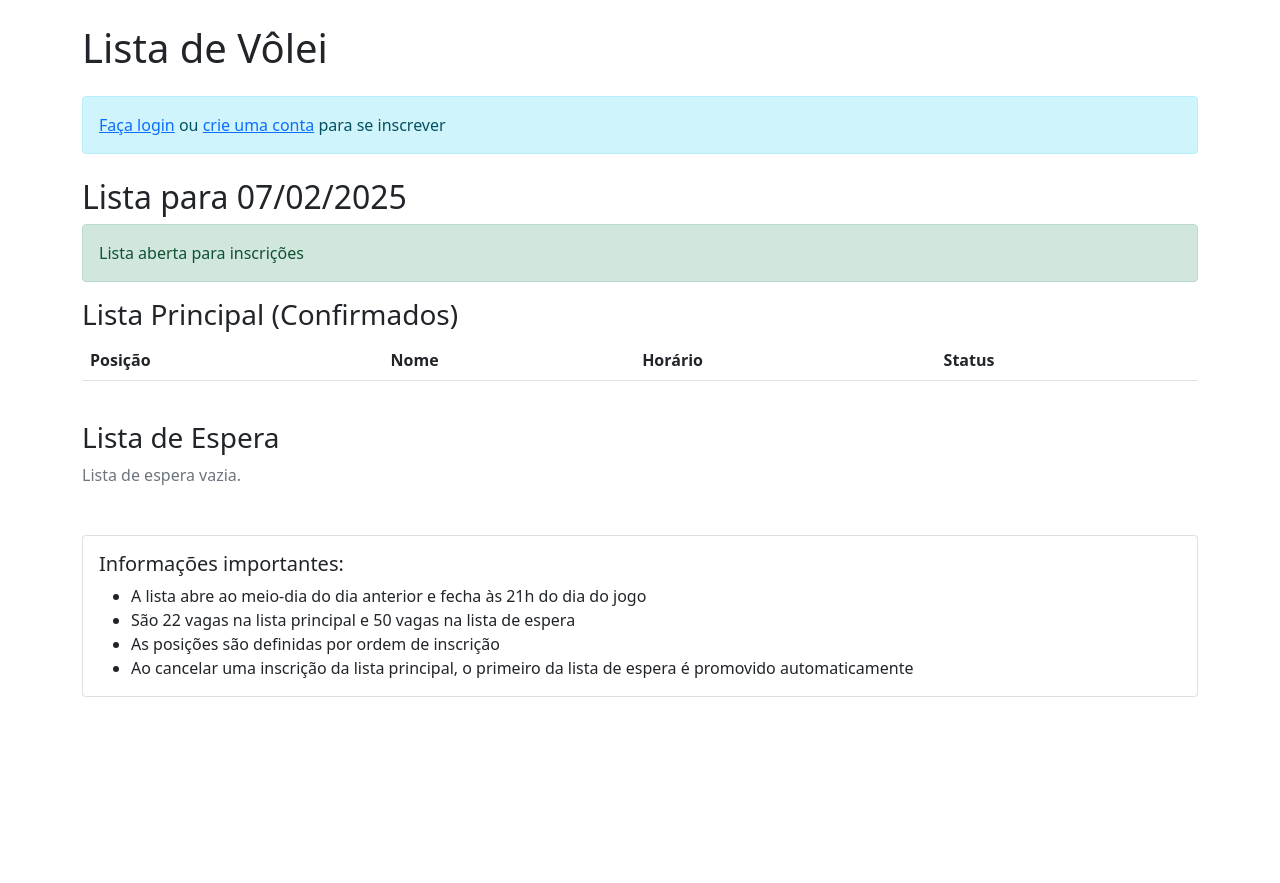
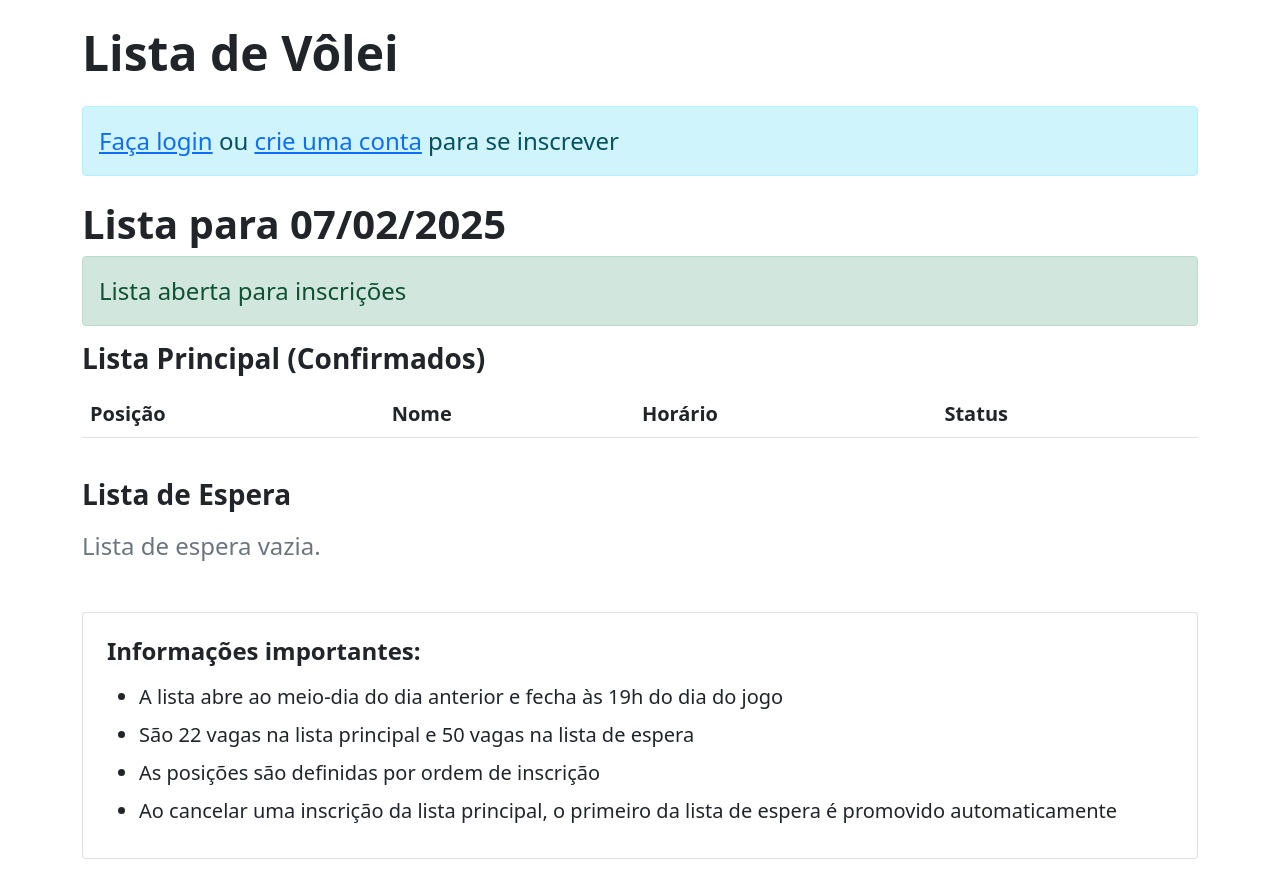
Before and after one commit to VoleizinhodoParque/lista-volei2, a Flask app: page / in a window 1280 px wide. Before the commit the page ends 697 px from the top, so only its background shows below. Run offline with Flask 3, Linux system fonts and the light colour scheme; lists and menus that the app fills with data are empty.

Commit message:
Update index.html

```diff
--- a/templates/index.html
+++ b/templates/index.html
@@ -1,114 +1,113 @@
-<!-- index.html -->
 {% extends "base.html" %}
 {% block content %}
-    <h1 class="mb-4">Lista de Vôlei</h1>
+    <h1 class="mb-4 display-5 fw-bold">Lista de Vôlei</h1>
 
     {% if session.get('user_id') %}
         <div class="d-flex justify-content-between align-items-center mb-4">
-            <div>Olá, {{ session.get('name') }}</div>
-            <a href="{{ url_for('logout') }}" class="btn btn-outline-danger">Sair</a>
+            <div class="fs-4">Olá, {{ session.get('name') }}</div>
+            <a href="{{ url_for('logout') }}" class="btn btn-outline-danger btn-lg">Sair</a>
         </div>
     {% else %}
-        <div class="alert alert-info mb-4">
-            <a href="{{ url_for('login') }}">Faça login</a> ou
-            <a href="{{ url_for('register_user') }}">crie uma conta</a> para se inscrever
+        <div class="alert alert-info mb-4 fs-4">
+            <a href="{{ url_for('login') }}" class="fs-4">Faça login</a> ou
+            <a href="{{ url_for('register_user') }}" class="fs-4">crie uma conta</a> para se inscrever
         </div>
     {% endif %}
 
     {% for list_data in lists_data %}
         <div class="mb-5">
-            <h2>Lista para {{ list_data.game_date.strftime('%d/%m/%Y') }}</h2>
+            <h2 class="display-6 fw-bold">Lista para {{ list_data.game_date.strftime('%d/%m/%Y') }}</h2>
 
             {% if list_data.is_open %}
-                <div class="alert alert-success">Lista aberta para inscrições</div>
+                <div class="alert alert-success fs-4">Lista aberta para inscrições</div>
             {% else %}
-                <div class="alert alert-warning">Lista fechada no momento</div>
+                <div class="alert alert-warning fs-4">Lista fechada no momento</div>
             {% endif %}
 
             {% if session.get('user_id') and list_data.is_open %}
                 {% if not list_data.user_registered %}
                     <div class="card mb-4">
-                        <div class="card-body">
+                        <div class="card-body p-4">
                             <form method="POST" action="{{ url_for('register') }}">
                                 <input type="hidden" name="game_date" value="{{ list_data.game_date }}">
-                                <button type="submit" class="btn btn-primary">Inscrever para {{ list_data.game_date.strftime('%d/%m') }}</button>
+                                <button type="submit" class="btn btn-primary btn-lg w-100 py-3 fs-4">Inscrever para {{ list_data.game_date.strftime('%d/%m') }}</button>
                             </form>
                         </div>
                     </div>
                 {% else %}
                     <div class="card mb-4">
-                        <div class="card-body">
+                        <div class="card-body p-4">
                             <form method="POST" action="{{ url_for('cancel') }}">
                                 <input type="hidden" name="game_date" value="{{ list_data.game_date }}">
-                                <button type="submit" class="btn btn-danger">Cancelar inscrição para {{ list_data.game_date.strftime('%d/%m') }}</button>
+                                <button type="submit" class="btn btn-danger btn-lg w-100 py-3 fs-4">Cancelar inscrição para {{ list_data.game_date.strftime('%d/%m') }}</button>
                             </form>
                         </div>
                     </div>
                 {% endif %}
             {% endif %}
 
-            <h3>Lista Principal (Confirmados)</h3>
+            <h3 class="h3 fw-bold mb-3">Lista Principal (Confirmados)</h3>
             <div class="table-responsive mb-4">
-                <table class="table">
+                <table class="table table-striped align-middle">
                     <thead>
                         <tr>
-                            <th>Posição</th>
-                            <th>Nome</th>
-                            <th>Horário</th>
-                            <th>Status</th>
+                            <th class="fs-5">Posição</th>
+                            <th class="fs-5">Nome</th>
+                            <th class="fs-5">Horário</th>
+                            <th class="fs-5">Status</th>
                         </tr>
                     </thead>
                     <tbody>
                         {% for reg in list_data.main_list %}
                             <tr>
-                                <td>{{ reg.position }}</td>
-                                <td>{{ reg.name }}</td>
-                                <td>{{ reg.registration_time.strftime('%H:%M:%S') }}</td>
-                                <td>{{ reg.status }}</td>
+                                <td class="fs-5">{{ reg.position }}</td>
+                                <td class="fs-5">{{ reg.name }}</td>
+                                <td class="fs-5">{{ reg.registration_time.astimezone(BR_TIMEZONE).strftime('%H:%M:%S') }}</td>
+                                <td class="fs-5">{{ reg.status }}</td>
                             </tr>
                         {% endfor %}
                     </tbody>
                 </table>
             </div>
 
-            <h3>Lista de Espera</h3>
+            <h3 class="h3 fw-bold mb-3">Lista de Espera</h3>
             {% if list_data.waiting_list %}
                 <div class="table-responsive">
-                    <table class="table">
+                    <table class="table table-striped align-middle">
                         <thead>
                             <tr>
-                                <th>Posição</th>
-                                <th>Nome</th>
-                                <th>Horário</th>
-                                <th>Status</th>
+                                <th class="fs-5">Posição</th>
+                                <th class="fs-5">Nome</th>
+                                <th class="fs-5">Horário</th>
+                                <th class="fs-5">Status</th>
                             </tr>
                         </thead>
                         <tbody>
                             {% for reg in list_data.waiting_list %}
                                 <tr>
-                                    <td>{{ reg.position }}</td>
-                                    <td>{{ reg.name }}</td>
-                                    <td>{{ reg.registration_time.strftime('%H:%M:%S') }}</td>
-                                    <td>{{ reg.status }}</td>
+                                    <td class="fs-5">{{ reg.position }}</td>
+                                    <td class="fs-5">{{ reg.name }}</td>
+                                    <td class="fs-5">{{ reg.registration_time.astimezone(BR_TIMEZONE).strftime('%H:%M:%S') }}</td>
+                                    <td class="fs-5">{{ reg.status }}</td>
                                 </tr>
                             {% endfor %}
                         </tbody>
                     </table>
                 </div>
             {% else %}
-                <p class="text-muted">Lista de espera vazia.</p>
+                <p class="text-muted fs-4">Lista de espera vazia.</p>
             {% endif %}
         </div>
     {% endfor %}
 
     <div class="card mt-4">
-        <div class="card-body">
-            <h5 class="card-title">Informações importantes:</h5>
-            <ul class="mb-0">
-                <li>A lista abre ao meio-dia do dia anterior e fecha às 21h do dia do jogo</li>
-                <li>São 22 vagas na lista principal e 50 vagas na lista de espera</li>
-                <li>As posições são definidas por ordem de inscrição</li>
-                <li>Ao cancelar uma inscrição da lista principal, o primeiro da lista de espera é promovido automaticamente</li>
+        <div class="card-body p-4">
+            <h5 class="card-title h4 fw-bold mb-3">Informações importantes:</h5>
+            <ul class="mb-0 fs-5">
+                <li class="mb-2">A lista abre ao meio-dia do dia anterior e fecha às 19h do dia do jogo</li>
+                <li class="mb-2">São 22 vagas na lista principal e 50 vagas na lista de espera</li>
+                <li class="mb-2">As posições são definidas por ordem de inscrição</li>
+                <li class="mb-2">Ao cancelar uma inscrição da lista principal, o primeiro da lista de espera é promovido automaticamente</li>
             </ul>
         </div>
     </div>
```
